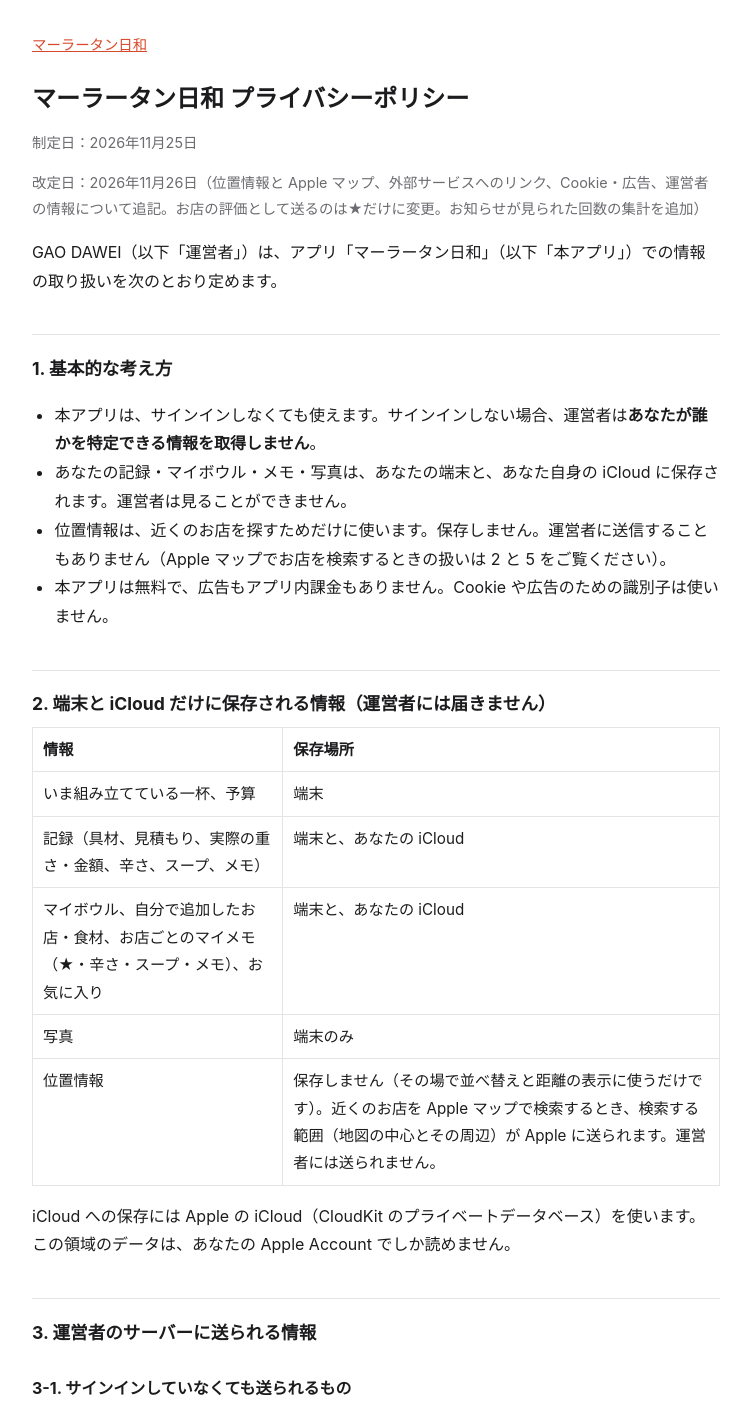
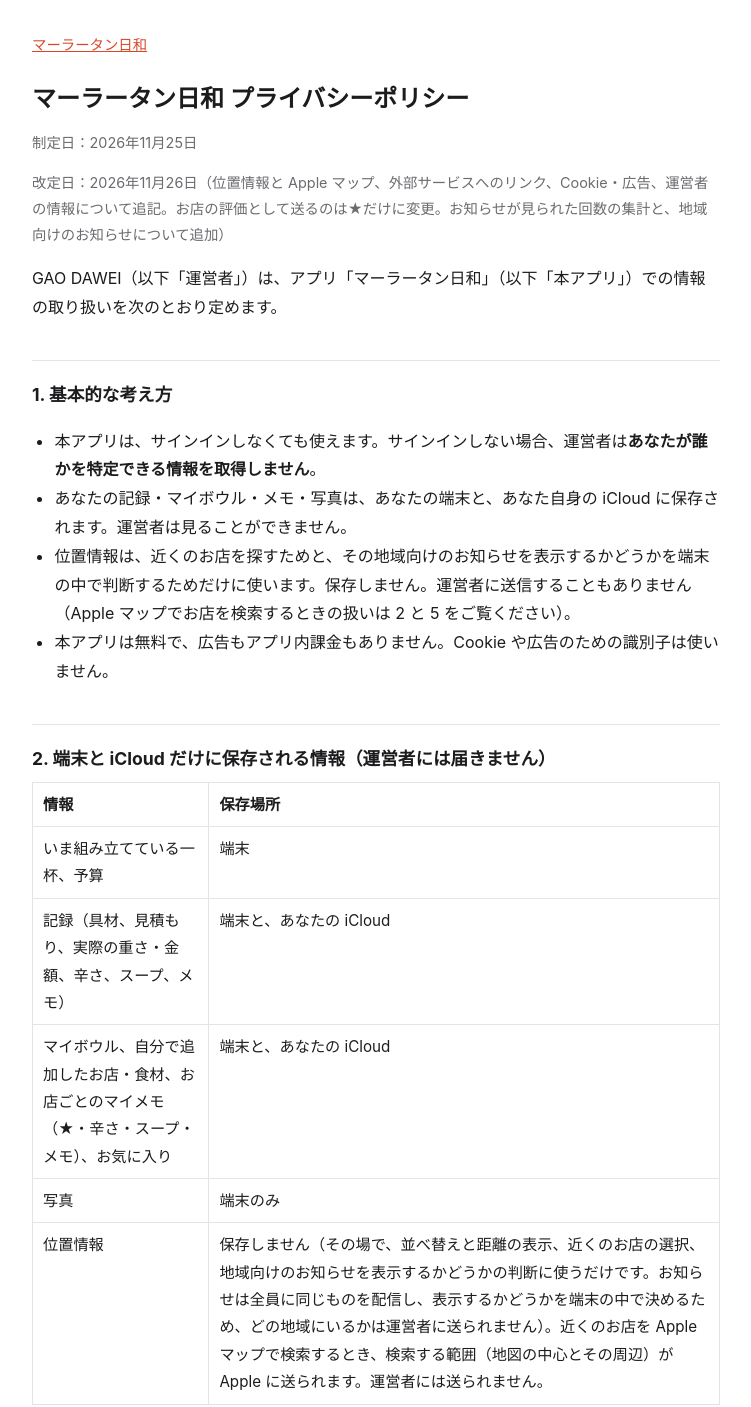
Before and after one commit to haruka97/malatang-biyori-site, a plain HTML site: page privacy.html in a window 1280 px wide. Shown: the top 1407 px of the page, without its empty margins (264-1015 px from the left). Drawn offline with Linux system fonts and the light colour scheme.

Commit message:
Privacy policy: location also decides whether a notice for an area is shown
Co-Authored-By: Claude Fable 5.2 <noreply@anthropic.com>

```diff
--- a/privacy.html
+++ b/privacy.html
@@ -28,12 +28,12 @@ nav { font-size: 0.9rem; margin-bottom: 24px; }
 <nav><a href="./">マーラータン日和</a></nav>
 <h1>マーラータン日和 プライバシーポリシー</h1>
 <p class="meta">制定日：2026年11月25日</p>
-<p class="meta">改定日：2026年11月26日（位置情報と Apple マップ、外部サービスへのリンク、Cookie・広告、運営者の情報について追記。お店の評価として送るのは★だけに変更。お知らせが見られた回数の集計を追加）</p>
+<p class="meta">改定日：2026年11月26日（位置情報と Apple マップ、外部サービスへのリンク、Cookie・広告、運営者の情報について追記。お店の評価として送るのは★だけに変更。お知らせが見られた回数の集計と、地域向けのお知らせについて追加）</p>
 <p>GAO DAWEI（以下「運営者」）は、アプリ「マーラータン日和」（以下「本アプリ」）での情報の取り扱いを次のとおり定めます。</p>
 <h2>1. 基本的な考え方</h2>
-<ul><li>本アプリは、サインインしなくても使えます。サインインしない場合、運営者は<strong>あなたが誰かを特定できる情報を取得しません</strong>。</li><li>あなたの記録・マイボウル・メモ・写真は、あなたの端末と、あなた自身の iCloud に保存されます。運営者は見ることができません。</li><li>位置情報は、近くのお店を探すためだけに使います。保存しません。運営者に送信することもありません（Apple マップでお店を検索するときの扱いは 2 と 5 をご覧ください）。</li><li>本アプリは無料で、広告もアプリ内課金もありません。Cookie や広告のための識別子は使いません。</li></ul>
+<ul><li>本アプリは、サインインしなくても使えます。サインインしない場合、運営者は<strong>あなたが誰かを特定できる情報を取得しません</strong>。</li><li>あなたの記録・マイボウル・メモ・写真は、あなたの端末と、あなた自身の iCloud に保存されます。運営者は見ることができません。</li><li>位置情報は、近くのお店を探すためと、その地域向けのお知らせを表示するかどうかを端末の中で判断するためだけに使います。保存しません。運営者に送信することもありません（Apple マップでお店を検索するときの扱いは 2 と 5 をご覧ください）。</li><li>本アプリは無料で、広告もアプリ内課金もありません。Cookie や広告のための識別子は使いません。</li></ul>
 <h2>2. 端末と iCloud だけに保存される情報（運営者には届きません）</h2>
-<div class="table"><table><tr><th>情報</th><th>保存場所</th></tr><tr><td>いま組み立てている一杯、予算</td><td>端末</td></tr><tr><td>記録（具材、見積もり、実際の重さ・金額、辛さ、スープ、メモ）</td><td>端末と、あなたの iCloud</td></tr><tr><td>マイボウル、自分で追加したお店・食材、お店ごとのマイメモ（★・辛さ・スープ・メモ）、お気に入り</td><td>端末と、あなたの iCloud</td></tr><tr><td>写真</td><td>端末のみ</td></tr><tr><td>位置情報</td><td>保存しません（その場で並べ替えと距離の表示に使うだけです）。近くのお店を Apple マップで検索するとき、検索する範囲（地図の中心とその周辺）が Apple に送られます。運営者には送られません。</td></tr></table></div>
+<div class="table"><table><tr><th>情報</th><th>保存場所</th></tr><tr><td>いま組み立てている一杯、予算</td><td>端末</td></tr><tr><td>記録（具材、見積もり、実際の重さ・金額、辛さ、スープ、メモ）</td><td>端末と、あなたの iCloud</td></tr><tr><td>マイボウル、自分で追加したお店・食材、お店ごとのマイメモ（★・辛さ・スープ・メモ）、お気に入り</td><td>端末と、あなたの iCloud</td></tr><tr><td>写真</td><td>端末のみ</td></tr><tr><td>位置情報</td><td>保存しません（その場で、並べ替えと距離の表示、近くのお店の選択、地域向けのお知らせを表示するかどうかの判断に使うだけです。お知らせは全員に同じものを配信し、表示するかどうかを端末の中で決めるため、どの地域にいるかは運営者に送られません）。近くのお店を Apple マップで検索するとき、検索する範囲（地図の中心とその周辺）が Apple に送られます。運営者には送られません。</td></tr></table></div>
 <p>iCloud への保存には Apple の iCloud（CloudKit のプライベートデータベース）を使います。この領域のデータは、あなたの Apple Account でしか読めません。</p>
 <h2>3. 運営者のサーバーに送られる情報</h2>
 <h3>3-1. サインインしていなくても送られるもの</h3>
```
